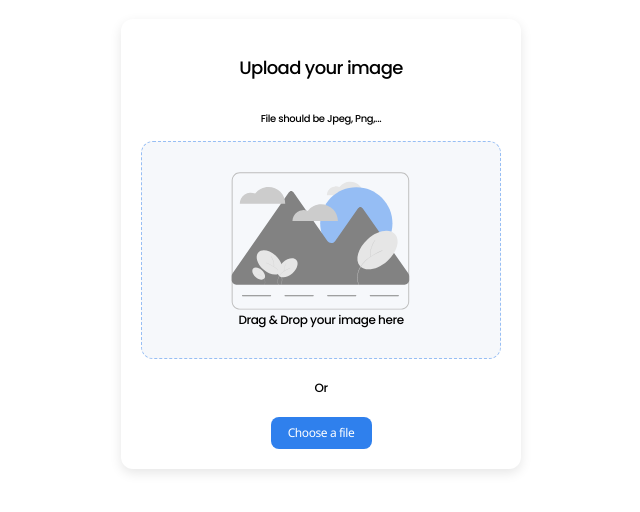
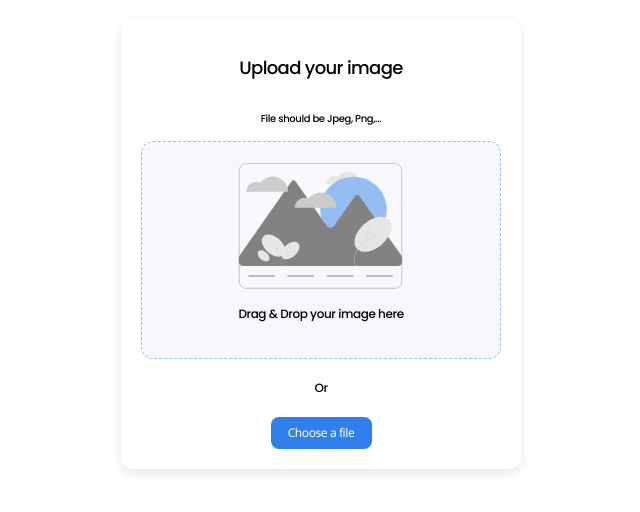
Before and after one commit to halimyusuf/image-uploader, a Next.js app: page / in a window 1280 px wide. Shown: the part 156-668 px from the top of the page, without its empty margins (319-959 px from the left). Built offline with nearby package versions, Linux system fonts and the light colour scheme.

Commit message:
chore: increase transparency on drag active

```diff
--- a/styles/globals.css
+++ b/styles/globals.css
@@ -73,6 +73,10 @@ body {
   flex-direction: column;
 }
 
+.image-drop-cont.drag-active {
+  opacity: 0.7;
+}
+
 .upload-text {
   font-family: Poppins;
   font-size: 18px;
@@ -103,6 +107,7 @@ body {
   line-height: 18px;
   letter-spacing: -0.035em;
   text-align: left;
+  margin: 15px 0;
 }
 
 .upload-text-3 {
```
